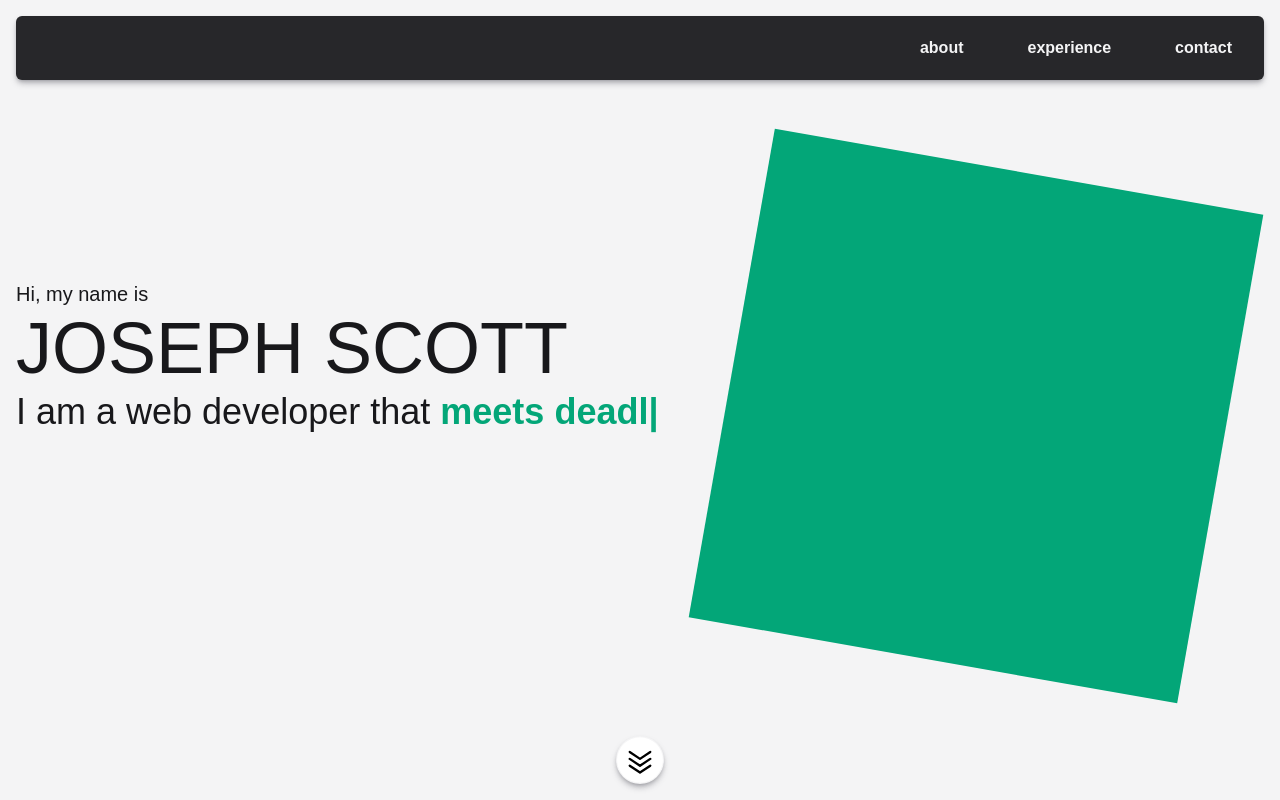
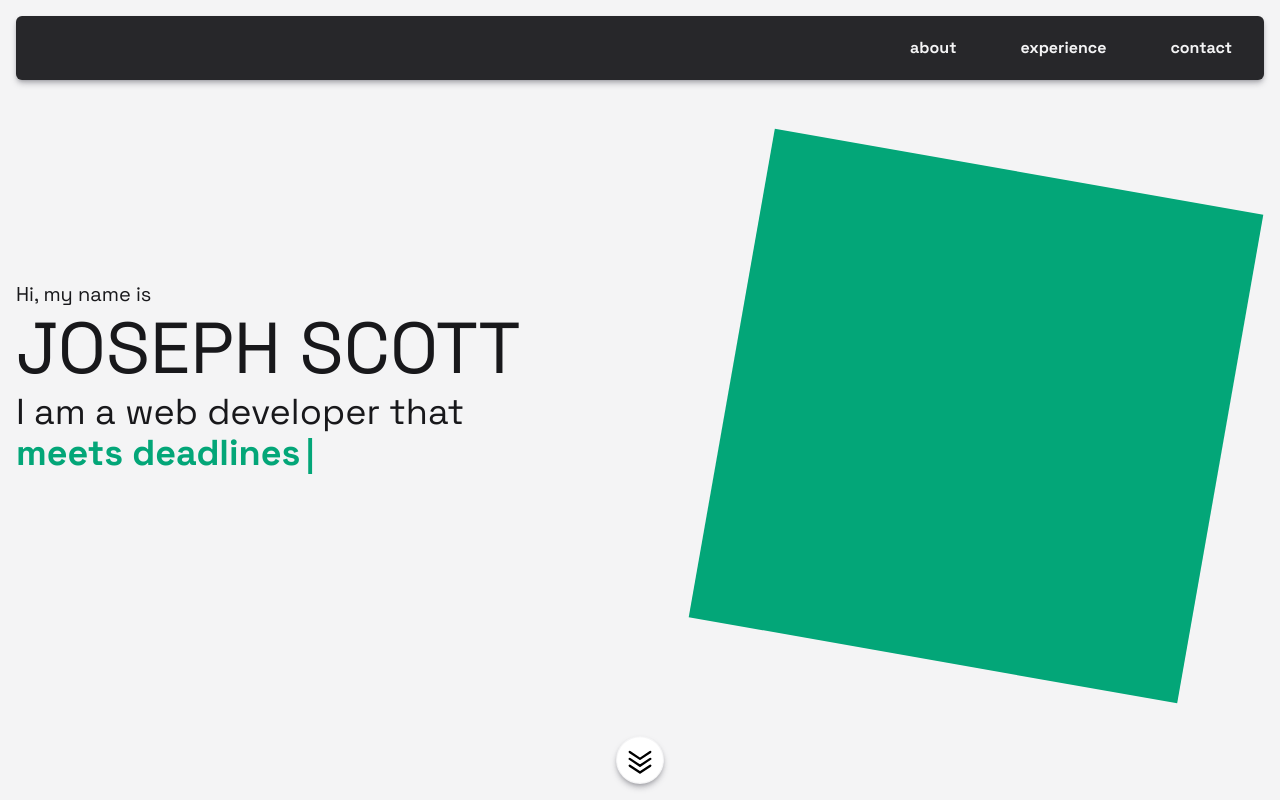
Before and after one commit to scottjoe1996/portfolio, a Next.js app: page / in a window 1280 px wide. Shown: the top 800 px of the page. Built offline with nearby package versions, Linux system fonts and the light colour scheme.

Commit message:
now using Space_Grotesk as default font

```diff
--- a/app/globals.css
+++ b/app/globals.css
@@ -8,8 +8,7 @@
 @theme inline {
   --color-background: var(--background);
   --color-foreground: var(--foreground);
-  --font-sans: var(--font-geist-sans);
-  --font-mono: var(--font-geist-mono);
+  --font-mono: var(--font-mono);
 }
 
 @layer components {
@@ -21,5 +20,5 @@
 body {
   background: var(--background);
   color: var(--foreground);
-  font-family: Arial, Helvetica, sans-serif;
+  font-family: var(--font-mono), "Futura", "Avenir", sans-serif;
 }
--- a/app/layout.tsx
+++ b/app/layout.tsx
@@ -1,14 +1,9 @@
 import type { Metadata } from "next";
-import { Geist, Geist_Mono } from "next/font/google";
+import { Space_Grotesk } from "next/font/google";
 import "./globals.css";
 
-const geistSans = Geist({
-  variable: "--font-geist-sans",
-  subsets: ["latin"],
-});
-
-const geistMono = Geist_Mono({
-  variable: "--font-geist-mono",
+const spaceGrotesk = Space_Grotesk({
+  variable: "--font-mono",
   subsets: ["latin"],
 });
 
@@ -25,11 +20,7 @@ const RootLayout: React.FC<
 > = ({ children }) => {
   return (
     <html lang="en" className="scroll-smooth">
-      <body
-        className={`${geistSans.variable} ${geistMono.variable} antialiased`}
-      >
-        {children}
-      </body>
+      <body className={`${spaceGrotesk.variable} antialiased`}>{children}</body>
     </html>
   );
 };
--- a/components/sections/home/home-section.tsx
+++ b/components/sections/home/home-section.tsx
@@ -12,25 +12,25 @@ const HomeSection: React.FC = () => {
         <p className="mb-1 text-xl">Hi, my name is</p>
         <h1 className="mb-2 text-7xl">JOSEPH SCOTT</h1>
         <p className="min-h-40 text-4xl text-pretty">
-          I am a web developer that{" "}
+          I am a web developer that
           <Typewriter
             component={"span"}
             onInit={(typewriter) => {
               typewriter
-                .typeString("builds with purpose.")
+                .typeString(" builds with purpose.")
                 .pauseFor(1000)
                 .deleteAll()
-                .typeString("meets deadlines.")
+                .typeString(" meets deadlines.")
                 .pauseFor(1000)
                 .deleteAll()
-                .typeString("exceeds expectations.")
+                .typeString(" exceeds expectations.")
                 .start();
             }}
             options={{
               delay: 35,
               deleteSpeed: 35,
               wrapperClassName: "text-[#03A678] font-bold",
-              cursorClassName: `text-[#03A678] font-bold ${styles.caret}`,
+              cursorClassName: `text-[#03A678] font-bold ${styles.caret} font-sans`,
             }}
           />
         </p>
```
